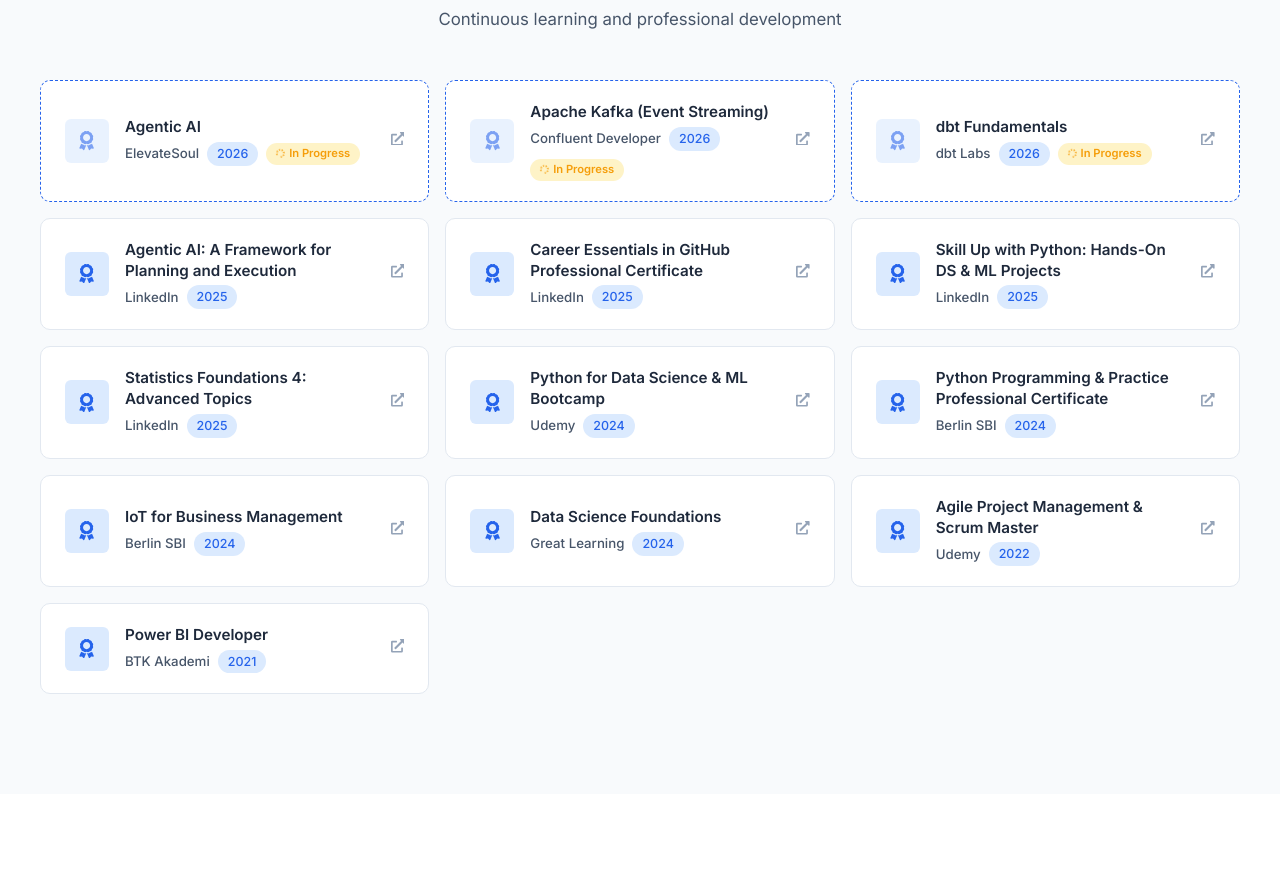
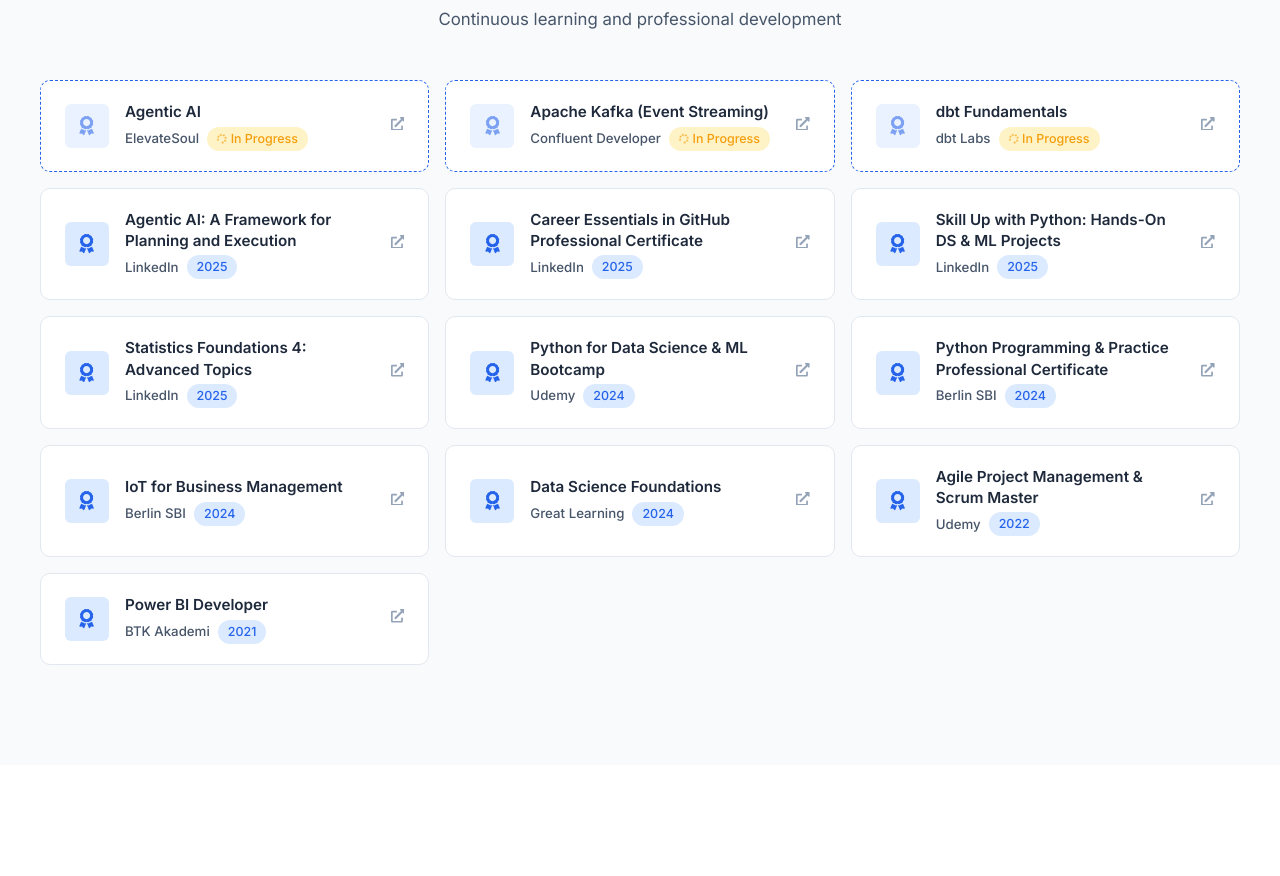
Before and after one commit to ali-baris-demirci/ali-baris-demirci.github.io, a React (Vite) app: page / in a window 1280 px wide. Shown: the part 7303-8179 px from the top of the page. Built offline with nearby package versions, Linux system fonts and the light colour scheme.

Commit message:
In Progress badge replaces year pill with spinner

```diff
--- a/src/components/Certifications.jsx
+++ b/src/components/Certifications.jsx
@@ -33,13 +33,12 @@
                   <h3 className="certs__card-title">{cert.name}</h3>
                   <div className="certs__card-meta">
                     <span className="certs__card-provider">{cert.provider}</span>
-                    <span className="certs__card-year">
-                      {isInProgress(cert) ? new Date().getFullYear() : cert.year}
-                    </span>
-                    {isInProgress(cert) && (
-                      <span className="certs__badge">
+                    {isInProgress(cert) ? (
+                      <span className="certs__card-year certs__card-year--progress">
                         <FaSpinner className="certs__badge-icon" /> In Progress
                       </span>
+                    ) : (
+                      <span className="certs__card-year">{cert.year}</span>
                     )}
                   </div>
                 </div>
--- a/src/styles/Certifications.css
+++ b/src/styles/Certifications.css
@@ -95,22 +95,17 @@
   opacity: 0.6;
 }
 
-/* In Progress Badge */
-.certs__badge {
+/* In Progress Year Pill */
+.certs__card-year--progress {
   display: inline-flex;
   align-items: center;
   gap: 4px;
-  padding: 2px 10px;
-  font-size: 0.7rem;
-  font-weight: 600;
   color: #f59e0b;
   background: #fef3c7;
-  border-radius: 999px;
-  white-space: nowrap;
 }
 
 .certs__badge-icon {
-  font-size: 0.55rem;
+  font-size: 0.6rem;
   animation: spin 2s linear infinite;
 }
 
```
